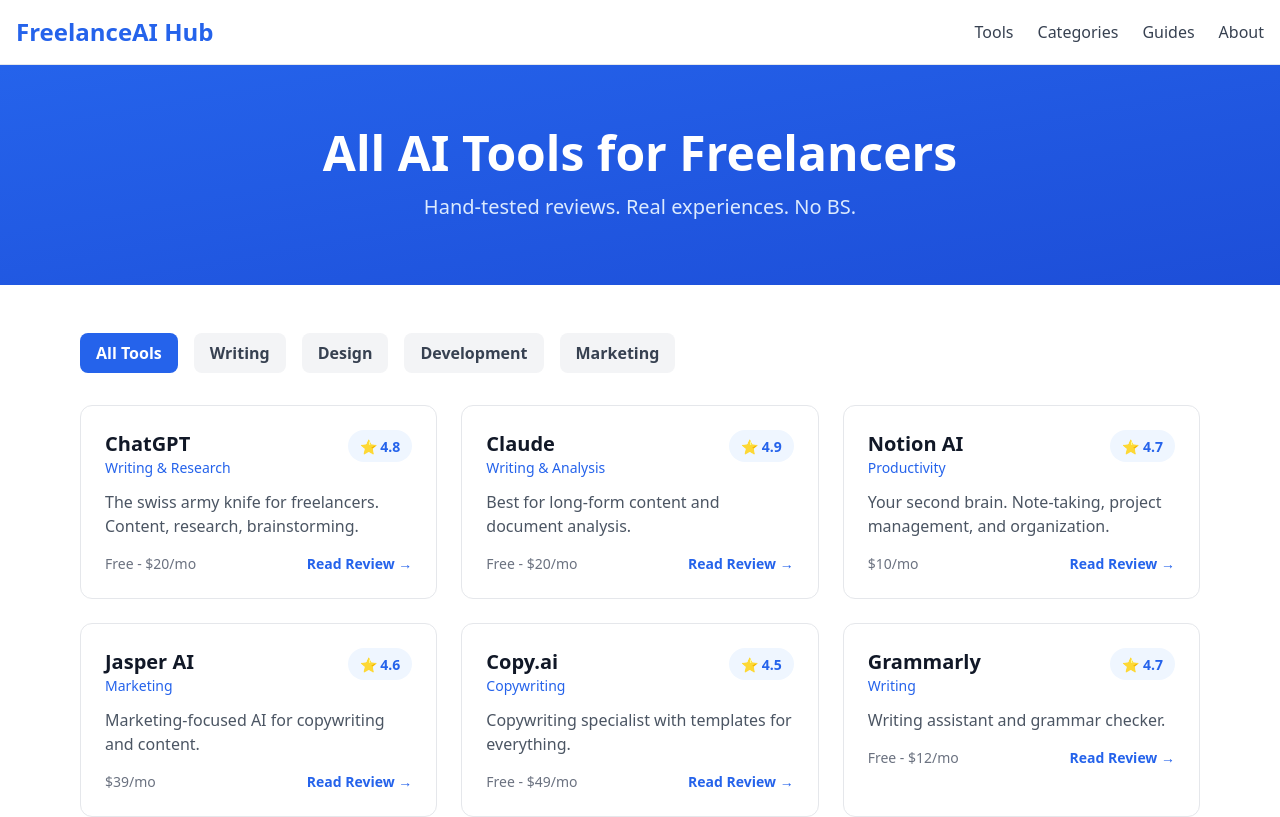
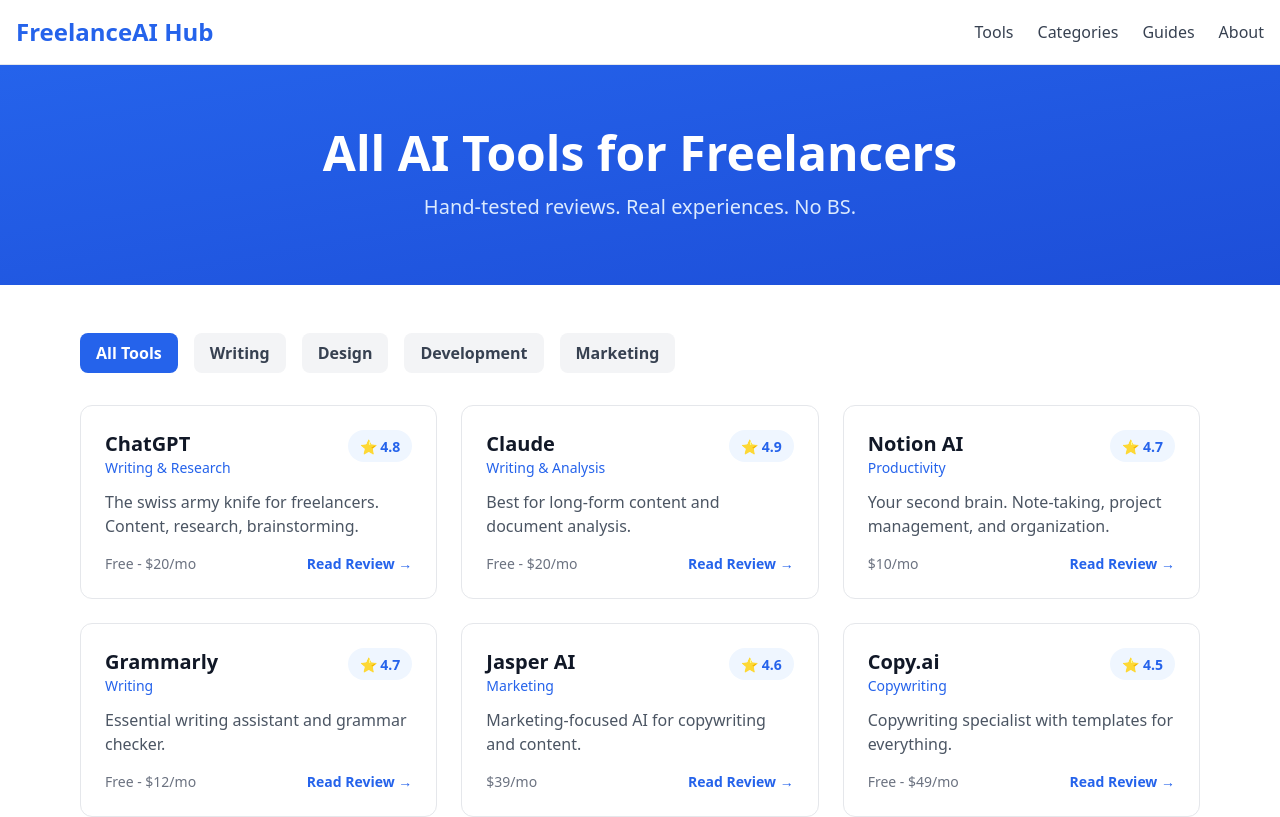
Before and after one commit to eddclawd-lang/freelance-ai-hub, a Next.js app: page /tools in a window 1280 px wide. Shown: the top 817 px of the page. Built offline with nearby package versions, Linux system fonts and the light colour scheme.

Commit message:
Update tools directory order

```diff
--- a/app/tools/page.tsx
+++ b/app/tools/page.tsx
@@ -31,6 +31,14 @@
     description: 'Your second brain. Note-taking, project management, and organization.',
   },
   {
+    name: 'Grammarly',
+    category: 'Writing',
+    rating: 4.7,
+    price: 'Free - $12/mo',
+    slug: 'grammarly-review',
+    description: 'Essential writing assistant and grammar checker.',
+  },
+  {
     name: 'Jasper AI',
     category: 'Marketing',
     rating: 4.6,
@@ -45,14 +53,6 @@
     price: 'Free - $49/mo',
     slug: 'copy-ai-review',
     description: 'Copywriting specialist with templates for everything.',
-  },
-  {
-    name: 'Grammarly',
-    category: 'Writing',
-    rating: 4.7,
-    price: 'Free - $12/mo',
-    slug: 'grammarly-review',
-    description: 'Writing assistant and grammar checker.',
   },
 ]
 
```
